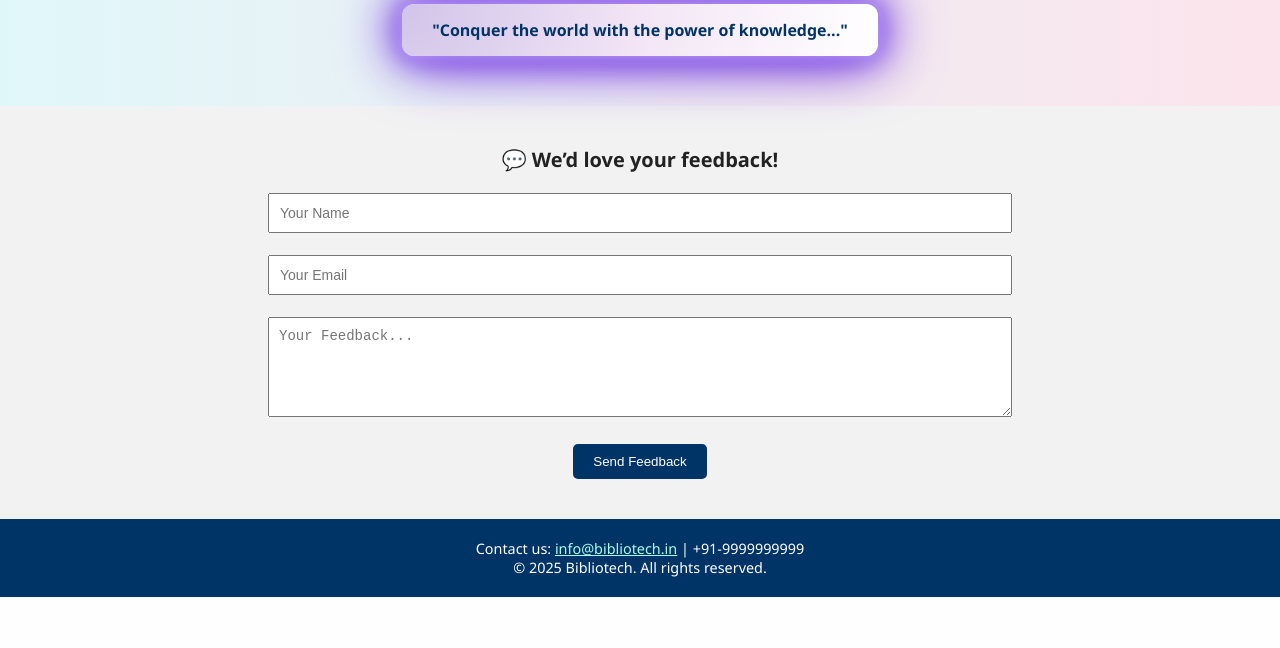
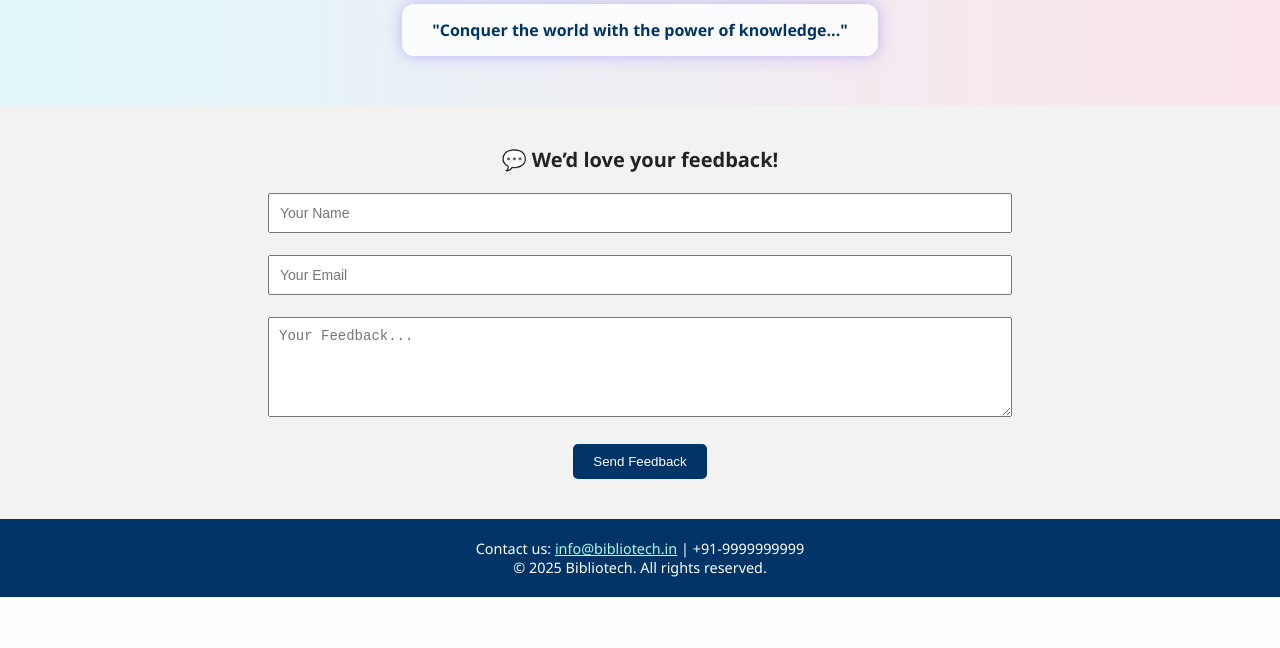
Before and after one commit to RakshaChaturvedi100/Bibliotech-, a plain HTML site: page index.html in a window 1280 px wide. Shown: the part 152-800 px from the top of the page. Drawn offline with Linux system fonts and the light colour scheme.

Commit message:
Update index.html

```diff
--- a/index.html
+++ b/index.html
@@ -21,7 +21,7 @@
     </ul>
   </nav>
 
-<!-- Welcome Section with Galaxy Glow -->
+<!-- Welcome Section with Soft Galaxy Glow -->
 <section style="text-align: center; padding: 50px 20px; background: linear-gradient(to right, #e0f7fa, #fce4ec);">
   <h2 style="font-size: 26px;">Welcome to <strong style="color: #003366;">Bibliotech</strong></h2>
   <div style="
@@ -30,31 +30,14 @@
       border-radius: 12px;
       font-weight: bold;
       color: #003366;
-      background: radial-gradient(circle at top left, #d1c4e9, #f3e5f5, #fff);
-      box-shadow:
-        0 0 10px #b388ff,
-        0 0 20px #7c4dff,
-        0 0 40px #651fff,
-        0 0 60px #6200ea;
-      animation: pulse 3s infinite;
+      background: rgba(255, 255, 255, 0.8);
+      box-shadow: 0 0 12px rgba(100, 100, 255, 0.3), 0 0 20px rgba(180, 130, 255, 0.2);
+      backdrop-filter: blur(4px);
       display: inline-block;
     ">
     "Conquer the world with the power of knowledge..."
   </div>
 </section>
-<style>
-@keyframes pulse {
-  0% {
-    box-shadow: 0 0 10px #b388ff, 0 0 20px #7c4dff, 0 0 40px #651fff, 0 0 60px #6200ea;
-  }
-  50% {
-    box-shadow: 0 0 20px #d1c4e9, 0 0 30px #9575cd, 0 0 50px #7e57c2, 0 0 70px #673ab7;
-  }
-  100% {
-    box-shadow: 0 0 10px #b388ff, 0 0 20px #7c4dff, 0 0 40px #651fff, 0 0 60px #6200ea;
-  }
-}
-</style>
 
 
   <!-- Feedback Section -->
```
